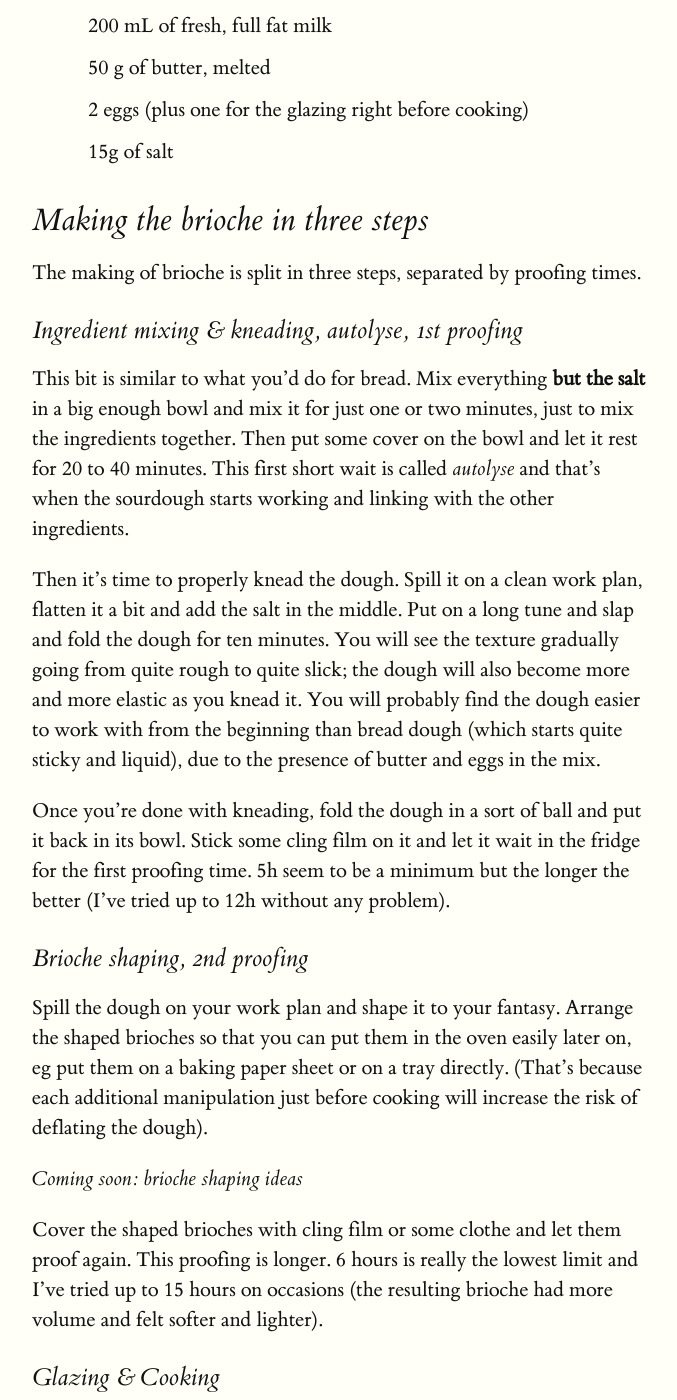
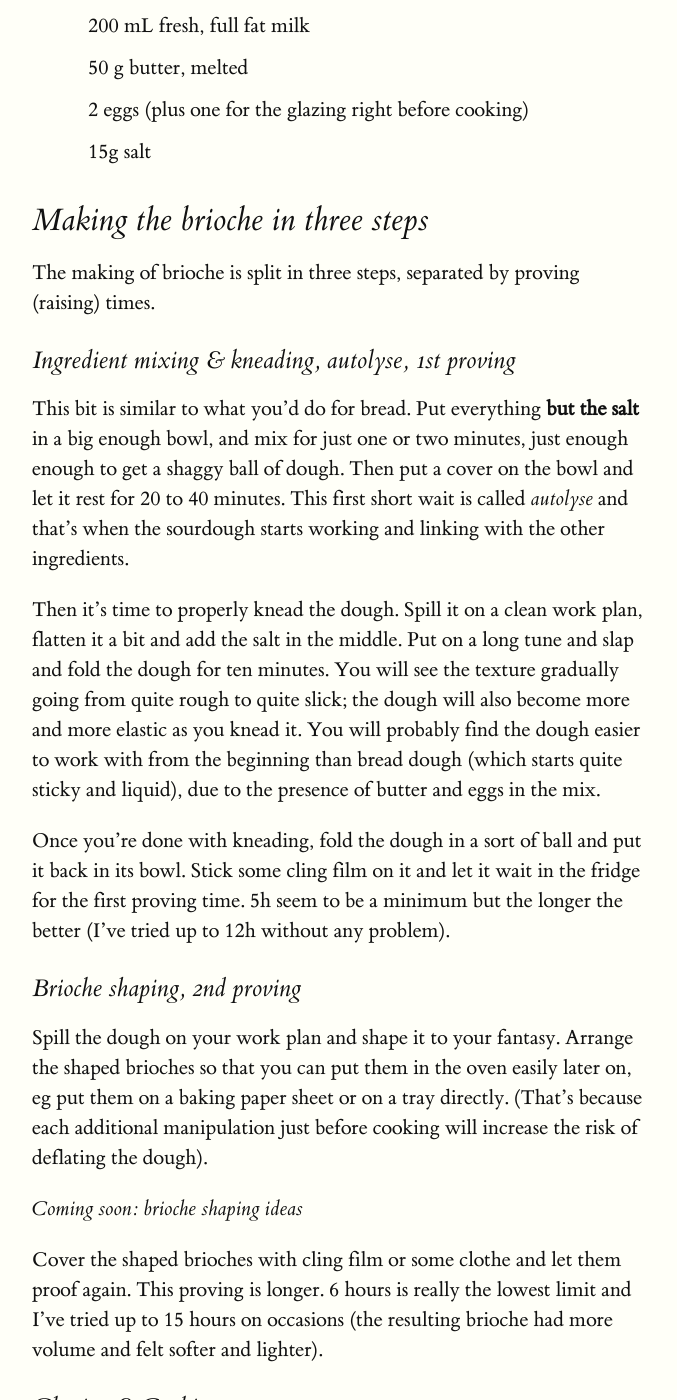
Before and after one commit to feston/recettes, a Jekyll site: the page built from brioche.md, in a window 1280 px wide and 1400 px high, scrolled down 368 px. Shown: the whole window, without its empty margins (128-805 px from the left). Built offline with Jekyll 4.4.1, drawn with Linux system fonts in a browser that asks for light colours; some of the changed text lies outside the part shown.

Commit message:
bsb review comments

```diff
--- a/brioche.md
+++ b/brioche.md
@@ -10,26 +10,27 @@ If you liked [bread](pain.html), you're going to love brioche.
 
 ## Ingredients
 
-* 250 g of fresh and active sourdough
-* 610 g of flour
-* 150 g of sugar
-* 200 mL of fresh, full fat milk
-* 50 g of butter, melted
+* 250 g fresh and active sourdough
+* 610 g flour
+* 150 g sugar
+* 200 mL fresh, full fat milk
+* 50 g butter, melted
 * 2 eggs (plus one for the glazing right before cooking)
-* 15g of salt
+* 15g salt
 
 
 ## Making the brioche in three steps
 
-The making of brioche is split in three steps, separated by proofing times.
+The making of brioche is split in three steps, separated by proving (raising)
+times.
 
 
-### Ingredient mixing & kneading, *autolyse*, 1st proofing
+### Ingredient mixing & kneading, *autolyse*, 1st proving
 
-This bit is similar to what you'd do for bread. Mix everything **but the salt**
-in a big enough bowl and mix it for just one or two minutes, just to mix the
-ingredients together. Then put some cover on the bowl and let it rest for 20 to
-40 minutes. This first short wait is called *autolyse* and that's when the
+This bit is similar to what you'd do for bread. Put everything **but the salt**
+in a big enough bowl, and mix for just one or two minutes, just enough enough to
+get a shaggy ball of dough. Then put a cover on the bowl and let it rest for
+20 to 40 minutes. This first short wait is called *autolyse* and that's when the
 sourdough starts working and linking with the other ingredients.
 
 
@@ -44,11 +45,11 @@ presence of butter and eggs in the mix.
 
 Once you're done with kneading, fold the dough in a sort of ball and put it back
 in its bowl. Stick some cling film on it and let it wait in the fridge for the
-first proofing time. 5h seem to be a minimum but the longer the better (I've
+first proving time. 5h seem to be a minimum but the longer the better (I've
 tried up to 12h without any problem).
 
 
-### Brioche shaping, 2nd proofing
+### Brioche shaping, 2nd proving
 
 Spill the dough on your work plan and shape it to your fantasy. Arrange the
 shaped brioches so that you can put them in the oven easily later on, eg put
@@ -59,7 +60,7 @@ the dough).
 *Coming soon: brioche shaping ideas*
 
 Cover the shaped brioches with cling film or some clothe and let them proof
-again. This proofing is longer. 6 hours is really the lowest limit and I've
+again. This proving is longer. 6 hours is really the lowest limit and I've
 tried up to 15 hours on occasions (the resulting brioche had more volume and
 felt softer and lighter).
 
```
Also changed, not shown: other parts of brioche.md (+1 -1 lines).
